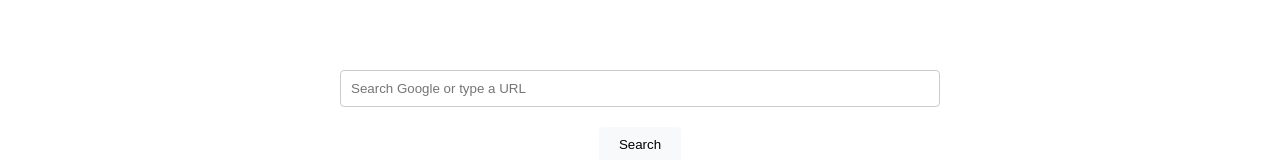
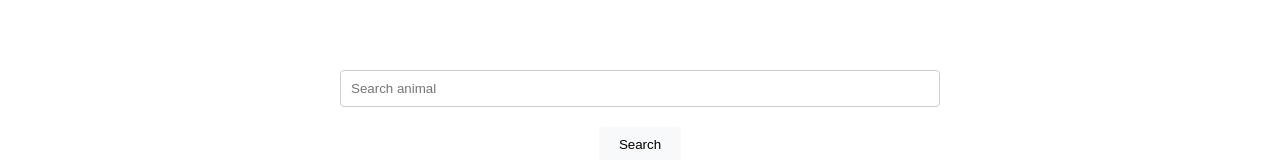
Before and after one commit to abdullagarbo/searchify, a Next.js app: page / in a window 1280 px wide. Shown: the part 437-597 px from the top of the page. Built offline with nearby package versions, Linux system fonts and the light colour scheme.

Commit message:
created input, button components

```diff
--- a/app/home.module.css
+++ b/app/home.module.css
@@ -24,29 +24,7 @@
   box-sizing: border-box;
 }
 
-.formInput {
-  width: 100%;
-  max-width: 600px;
-  padding: 10px;
-  margin-bottom: 20px;
-  border: 1px solid #ccc;
-  border-radius: 4px;
-  box-sizing: border-box;
-}
-
 .formDiv {
   display: flex;
   gap: 10px;
 }
-
-.formButton {
-  padding: 10px 20px;
-  border: none;
-  border-radius: 4px;
-  background-color: #f8f9fa;
-  cursor: pointer;
-}
-
-.formButton:hover {
-  background-color: #e8e9ea;
-}
--- a/app/layout.tsx
+++ b/app/layout.tsx
@@ -1,8 +1,8 @@
 import type { Metadata } from 'next';
 import { Geist, Geist_Mono } from 'next/font/google';
-import Container from '@/components/Container';
-import Header from '@/components/Header';
-import Footer from '@/components/Footer';
+import Container from '@/components/global/Container';
+import Header from '@/components/global/Header';
+import Footer from '@/components/global/Footer';
 import './globals.css';
 
 const geistSans = Geist({
--- a/app/page.tsx
+++ b/app/page.tsx
@@ -1,5 +1,7 @@
 import Image from 'next/image';
 import googleLogo from '@/public/google-logo.png';
+import Input from '@/components/Input';
+import Button from '@/components/Button';
 import styles from './Home.module.css';
 
 export default function Home() {
@@ -10,15 +12,9 @@
       </section>
       <section>
         <form className={styles.form}>
-          <input
-            type='text'
-            placeholder='Search Google or type a URL'
-            className={styles.formInput}
-          />
+          <Input placeholder='Search animal' />
           <div className={styles.formDiv}>
-            <button type='submit' className={styles.formButton}>
-              Search
-            </button>
+            <Button title='Search' />
           </div>
         </form>
       </section>
--- /dev/null
+++ b/components/Button.module.css
@@ -0,0 +1,11 @@
+.button {
+  padding: 10px 20px;
+  border: none;
+  border-radius: 4px;
+  background-color: #f8f9fa;
+  cursor: pointer;
+}
+
+.button:hover {
+  background-color: #e8e9ea;
+}
--- /dev/null
+++ b/components/Button.tsx
@@ -0,0 +1,11 @@
+import styles from './Button.module.css';
+
+function Button({ title }: { title: string }) {
+  return (
+    <button type='submit' className={styles.button}>
+      {title}
+    </button>
+  );
+}
+
+export default Button;
--- /dev/null
+++ b/components/Input.module.css
@@ -0,0 +1,9 @@
+.input {
+  width: 100%;
+  max-width: 600px;
+  padding: 10px;
+  margin-bottom: 20px;
+  border: 1px solid #ccc;
+  border-radius: 4px;
+  box-sizing: border-box;
+}
--- /dev/null
+++ b/components/Input.tsx
@@ -0,0 +1,9 @@
+import styles from './Input.module.css';
+
+function Input({ placeholder = 'Search' }: { placeholder?: string }) {
+  return (
+    <input type='text' placeholder={placeholder} className={styles.input} />
+  );
+}
+
+export default Input;
--- a/components/Container.tsx
+++ b/components/global/Container.tsx
@@ -1,4 +1,4 @@
-const container: React.CSSProperties = {
+const page: React.CSSProperties = {
   display: 'flex',
   flexDirection: 'column',
   justifyContent: 'space-between',
@@ -6,7 +6,7 @@
 };
 
 function Container({ children }: { children: React.ReactNode }) {
-  return <div style={container}>{children}</div>;
+  return <div style={page}>{children}</div>;
 }
 
 export default Container;
```
Also changed, not shown: components/global/Footer.module.css (renamed from components/Footer.module.css), components/global/Footer.tsx (renamed from components/Footer.tsx), components/global/Header.module.css (renamed from components/Header.module.css), components/global/Header.tsx (renamed from components/Header.tsx).
